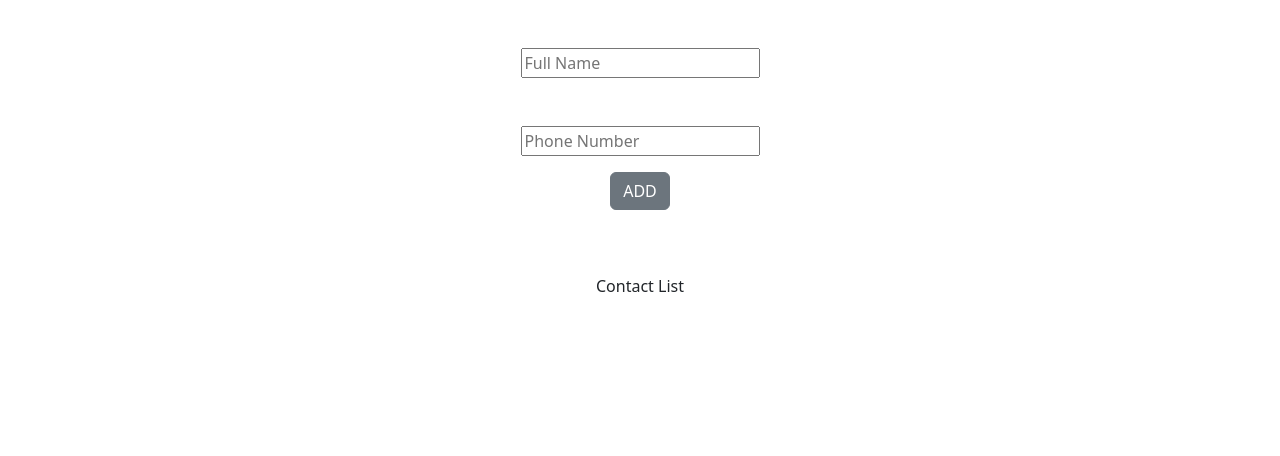
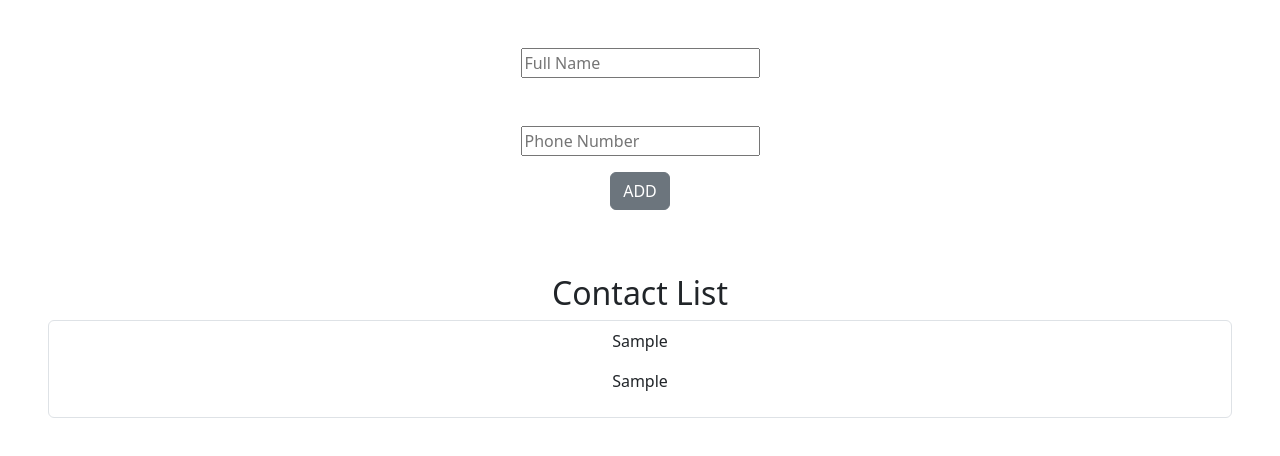
Before and after one commit to oykuky/Learn-React, a React (Create React App) app in the folder contactsapp/: page / in a window 1280 px wide. Both pictures are taken after typing "Sample", "Sample" into the empty fields and a click on the button "ADD". Shown: the top 456 px of the page. Built offline with nearby package versions, Linux system fonts and the light colour scheme.

Commit message:
list element added

```diff
--- a/contactsapp/src/components/Contacts/List/index.js
+++ b/contactsapp/src/components/Contacts/List/index.js
@@ -1,9 +1,28 @@
 import React from 'react'
+import {ListGroup,ListGroupItem} from 'reactstrap'
 
-function List() {
+//PROPS SÜSLÜ PARANTEZLER İÇİNDE TANIMLA !!!!!!!!!
+function List({listofcontacts}) {
+   // props 'u map ile kullanabilmek için bir array olmalı
+  if (!Array.isArray(listofcontacts)) {
+    return <div>Error: listofcontacts prop should be an array.</div>;
+}
   return (
     <div className='m-5'>
-        Contact List
+        <h2>Contact List</h2>
+
+
+        <ListGroup>
+          {listofcontacts.map((p , index) => (
+             <ListGroupItem key={index}>
+              <p> {p.fullName}</p>
+              <p> {p.phone_number}</p>
+             </ListGroupItem>
+
+          ))}
+
+        </ListGroup>
+
     </div>
   )
 }
```
